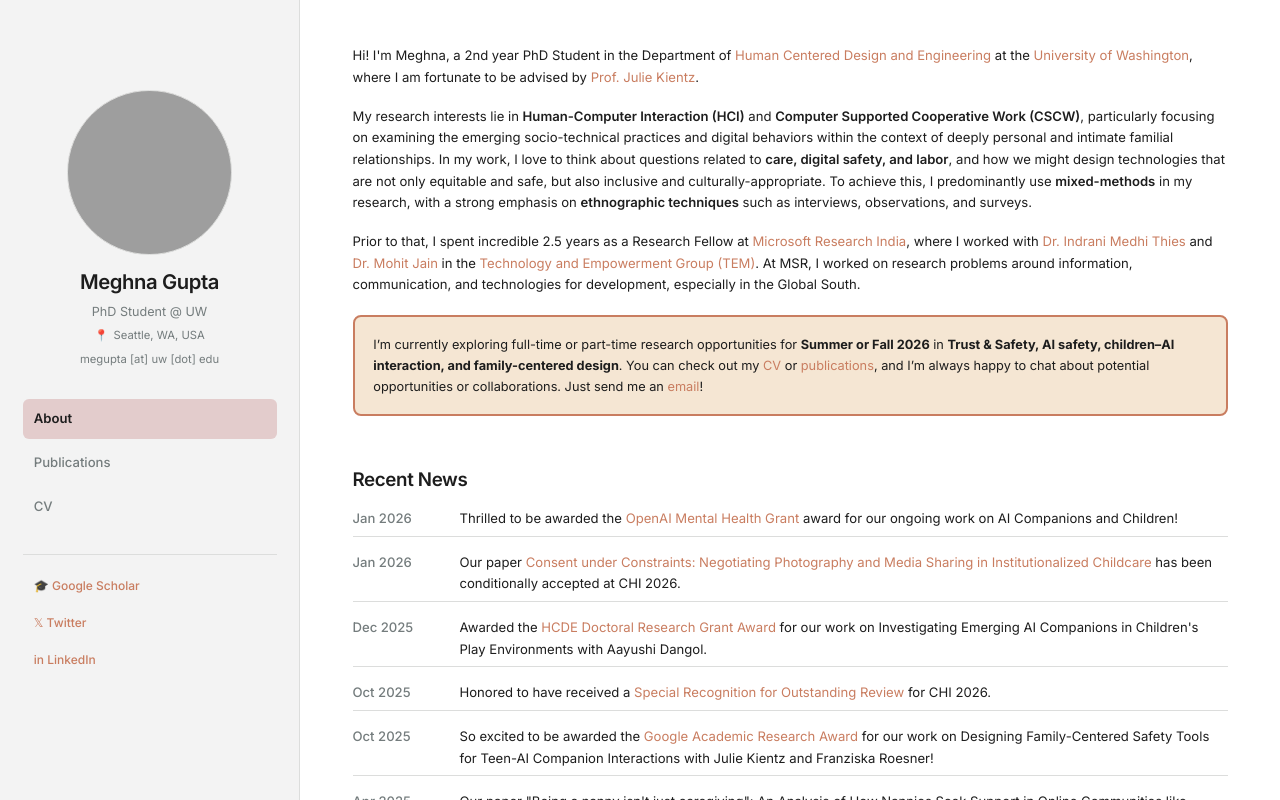
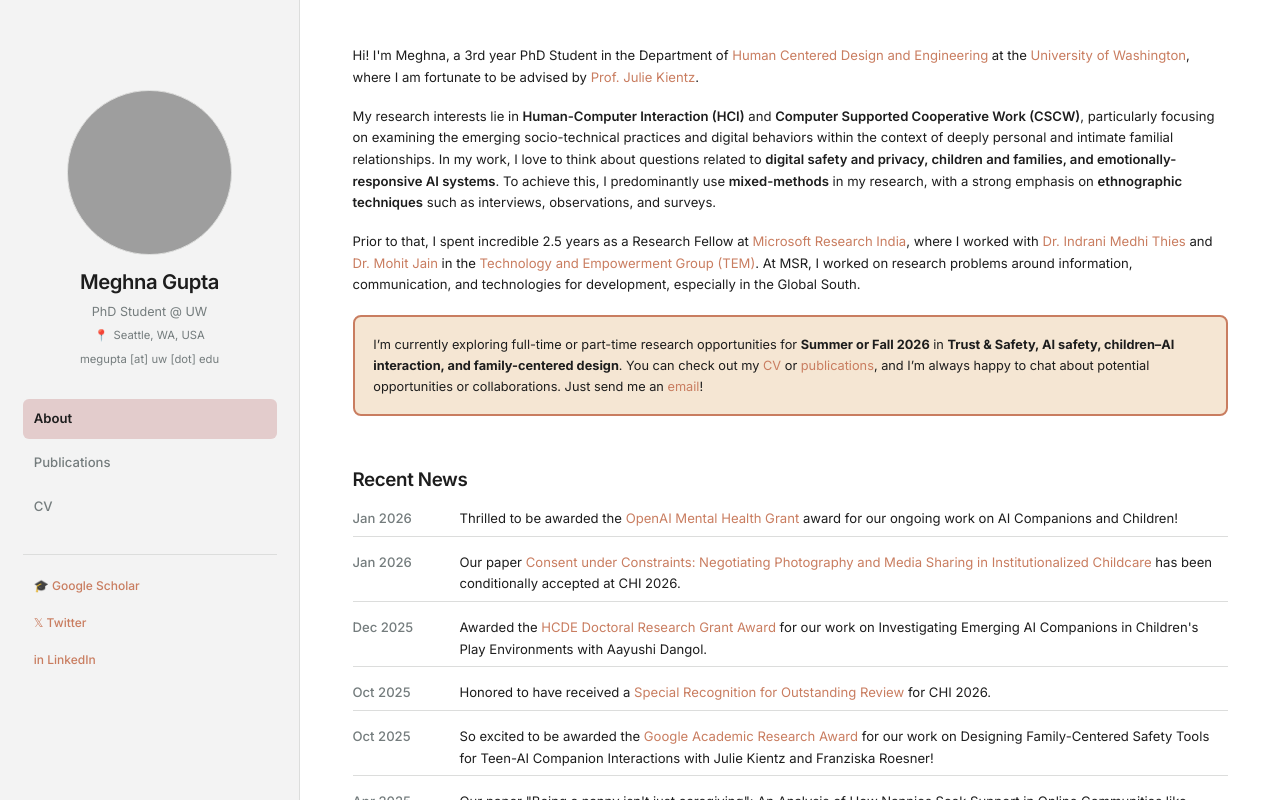
Before and after one commit to gupta-meghna64/gupta-meghna64.github.io, a plain HTML site: page index.html in a window 1280 px wide. Drawn offline with Linux system fonts and the light colour scheme; grey boxes are pictures that could not be loaded.

Commit message:
Update index.html

```diff
--- a/index.html
+++ b/index.html
@@ -63,7 +63,7 @@
       <main class="main">
         <section class="prose">
           <p>
-            Hi! I'm Meghna, a 2nd year PhD Student in the Department of
+            Hi! I'm Meghna, a 3rd year PhD Student in the Department of
             <a href="https://www.hcde.washington.edu/" target="_blank" rel="noreferrer">Human Centered Design and Engineering</a>
             at the
             <a href="https://www.washington.edu/" target="_blank" rel="noreferrer">University of Washington</a>,
@@ -75,8 +75,7 @@
             <strong>Computer Supported Cooperative Work (CSCW)</strong>, particularly focusing on examining the
             emerging socio-technical practices and digital behaviors within the context of deeply personal and intimate
             familial relationships. In my work, I love to think about questions related to
-            <strong>care, digital safety, and labor</strong>, and how we might design technologies that are not only
-            equitable and safe, but also inclusive and culturally-appropriate. To achieve this, I predominantly use
+            <strong>digital safety and privacy, children and families, and emotionally-responsive AI systems</strong>. To achieve this, I predominantly use
             <strong>mixed-methods</strong> in my research, with a strong emphasis on <strong>ethnographic techniques</strong>
             such as interviews, observations, and surveys.
           </p>
```
